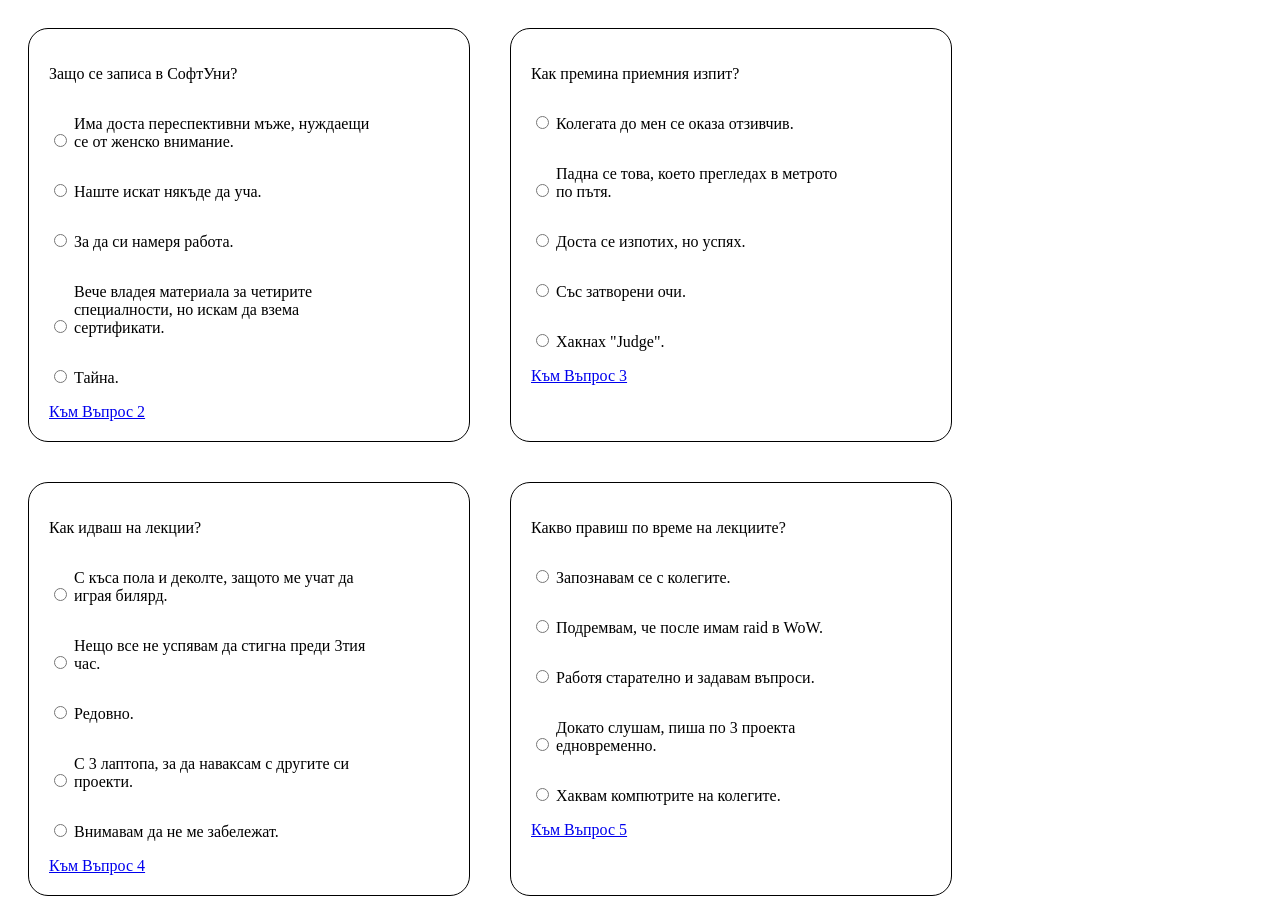
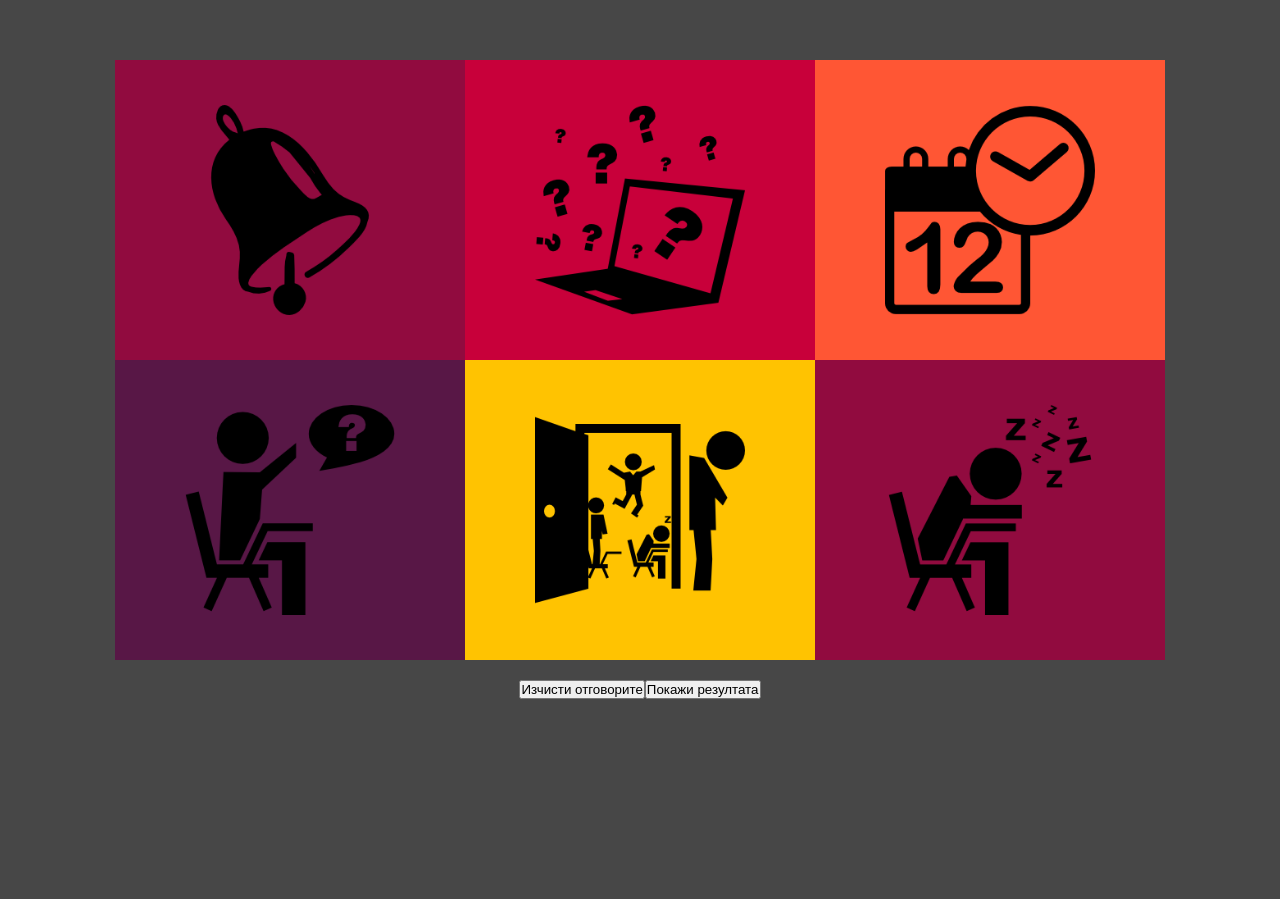
Before and after one commit to Divelina/Divelina_WebBasicsProject.github.io, a plain HTML site: page index.html in a window 1280 px wide. Shown: the top 899 px of the page. After the commit the page ends 800 px from the top, so only its background shows below. Drawn offline with Linux system fonts and the light colour scheme.

Commit message:
Tested colorPallette, background and icons. Kept the agreeable

```diff
--- /dev/null
+++ b/colorpallette.css
@@ -0,0 +1,100 @@
+body{
+    background: #474747;
+}
+
+section#q1{
+    background: #910b3f url('images/bell.png')no-repeat center;
+    background-size: 60%;
+}
+
+section#q2{
+    background: #c8003a url('images/quiz.png')no-repeat center;
+    background-size: 60%;
+}
+
+section#q3{
+    background: #ff5634 url('images/calendar-clock.png')no-repeat center;
+    background-size: 60%;
+
+}
+
+section#q4{
+    background: #581746 url('images/student-making-a-question-in-class.png')no-repeat center;
+    background-size: 60%;
+}
+
+section#q5{
+    background: #ffc301 url('images/open-class-door_mid.png')no-repeat center;
+    background-size: 60%;
+
+}
+
+section#q6{
+    background: #910b3f url('images/student-sleeping-in-class.png')no-repeat center;
+    background-size: 60%;
+}
+
+section.question{
+    box-sizing: border-box;
+}
+
+/*
+
+section#q1{
+    border: 20px solid #910b3f;
+    background: #e0e0e0;
+}
+
+
+section#q2{
+    border: 20px solid #c8003a;
+    background: #e0e0e0;
+}
+
+
+section#q3{
+    border: 20px solid #ff5634;
+    background: #fff;
+}
+
+section#q4{
+    border: 20px solid #581746;
+    background: #e0e0e0;
+}
+
+section#q5{
+    border: 20px solid #ffc301;
+    background: #e0e0e0;
+}
+
+
+section#q6{
+    border: 20px solid #910b3f;
+    background: #e0e0e0;
+}
+*/
+
+section#q1 label, section#q1 p, section#q1 a{
+    display: none;
+}
+
+
+section#q2 label, section#q2 p, section#q2 a{
+    display: none;
+}
+
+section#q3 label, section#q3 p, section#q3 a{
+    display: none;
+}
+
+section#q4 label, section#q4 p, section#q4 a{
+    display: none;
+}
+
+section#q5 label, section#q5 p, section#q5 a{
+    display: none;
+}
+
+section#q6 label, section#q6 p, section#q6 a{
+    display: none;
+}
--- /dev/null
+++ b/colorpallette2.css
@@ -0,0 +1,101 @@
+body{
+    background: #636363;
+}
+
+section#q1{
+    background: #134c67 url('images/bell.png')no-repeat center;
+    background-size: 60%;
+}
+
+section#q2{
+    background: #7cb2cc url('images/quiz.png')no-repeat center;
+    background-size: 60%;
+}
+
+section#q3{
+    background: #db553e url('images/calendar-clock.png')no-repeat center;
+    background-size: 60%;
+
+}
+
+section#q4{
+    background: #ecca60 url('images/student-making-a-question-in-class.png')no-repeat center;
+    background-size: 60%;
+}
+
+section#q5{
+    background: #db553e url('images/open-class-door_mid.png')no-repeat center;
+    background-size: 60%;
+
+}
+
+section#q6{
+    background: #134c67 url('images/student-sleeping-in-class.png')no-repeat center;
+    background-size: 60%;
+}
+
+section.question{
+    box-sizing: border-box;
+}
+
+/*
+
+section#q1{
+    border: 20px solid #910b3f;
+    background: #e0e0e0;
+}
+
+
+section#q2{
+    border: 20px solid #c8003a;
+    background: #e0e0e0;
+}
+
+section#q3{
+    border: 20px solid #ff5634;
+    background: #fff;
+}
+
+section#q4{
+    border: 20px solid #581746;
+    background: #e0e0e0;
+}
+
+section#q5{
+    border: 20px solid #ffc301;
+    background: #e0e0e0;
+}
+
+
+section#q6{
+    border: 20px solid #910b3f;
+    background: #e0e0e0;
+}
+*/
+
+
+section#q1 label, section#q1 p, section#q1 a{
+    display: none;
+}
+
+
+section#q2 label, section#q2 p, section#q2 a{
+    display: none;
+}
+
+
+section#q3 label, section#q3 p, section#q3 a{
+    display: none;
+}
+
+section#q4 label, section#q4 p, section#q4 a{
+    display: none;
+}
+
+section#q5 label, section#q5 p, section#q5 a{
+    display: none;
+}
+
+section#q6 label, section#q6 p, section#q6 a{
+    display: none;
+}
--- /dev/null
+++ b/colorpallette3.css
@@ -0,0 +1,101 @@
+body{
+    background: #636363;
+}
+
+section#q1{
+    background: #f26925 url('images/bell.png')no-repeat center;
+    background-size: 60%;
+}
+
+section#q2{
+    background: #003f6b url('images/quiz.png')no-repeat center;
+    background-size: 60%;
+}
+
+section#q3{
+    background: #85b9d1 url('images/calendar-clock.png')no-repeat center;
+    background-size: 60%;
+
+}
+
+section#q4{
+    background: #a9d15e url('images/student-making-a-question-in-class.png')no-repeat center;
+    background-size: 60%;
+}
+
+section#q5{
+    background: #74065f url('images/open-class-door_mid.png')no-repeat center;
+    background-size: 60%;
+
+}
+
+section#q6{
+    background: #f26925 url('images/student-sleeping-in-class.png')no-repeat center;
+    background-size: 60%;
+}
+
+section.question{
+    box-sizing: border-box;
+}
+
+/*
+
+section#q1{
+    border: 20px solid #910b3f;
+    background: #e0e0e0;
+}
+
+
+section#q2{
+    border: 20px solid #c8003a;
+    background: #e0e0e0;
+}
+
+section#q3{
+    border: 20px solid #ff5634;
+    background: #fff;
+}
+
+section#q4{
+    border: 20px solid #581746;
+    background: #e0e0e0;
+}
+
+section#q5{
+    border: 20px solid #ffc301;
+    background: #e0e0e0;
+}
+
+
+section#q6{
+    border: 20px solid #910b3f;
+    background: #e0e0e0;
+}
+*/
+
+
+section#q1 label, section#q1 p, section#q1 a{
+    display: none;
+}
+
+
+section#q2 label, section#q2 p, section#q2 a{
+    display: none;
+}
+
+
+section#q3 label, section#q3 p, section#q3 a{
+    display: none;
+}
+
+section#q4 label, section#q4 p, section#q4 a{
+    display: none;
+}
+
+section#q5 label, section#q5 p, section#q5 a{
+    display: none;
+}
+
+section#q6 label, section#q6 p, section#q6 a{
+    display: none;
+}
--- /dev/null
+++ b/colorpallette4.css
@@ -0,0 +1,101 @@
+body{
+    background: #636363;
+}
+
+section#q1{
+    background: #fd5f6b url('images/bell.png')no-repeat center;
+    background-size: 60%;
+}
+
+section#q2{
+    background: #618ac3 url('images/quiz.png')no-repeat center;
+    background-size: 60%;
+}
+
+section#q3{
+    background: #e3c783 url('images/calendar-clock.png')no-repeat center;
+    background-size: 60%;
+
+}
+
+section#q4{
+    background: #69aed0 url('images/student-making-a-question-in-class.png')no-repeat center;
+    background-size: 60%;
+}
+
+section#q5{
+    background: #fd5f6b url('images/open-class-door_mid.png')no-repeat center;
+    background-size: 60%;
+
+}
+
+section#q6{
+    background: #618ac3 url('images/student-sleeping-in-class.png')no-repeat center;
+    background-size: 60%;
+}
+
+section.question{
+    box-sizing: border-box;
+}
+
+/*
+
+section#q1{
+    border: 20px solid #910b3f;
+    background: #e0e0e0;
+}
+
+
+section#q2{
+    border: 20px solid #c8003a;
+    background: #e0e0e0;
+}
+
+section#q3{
+    border: 20px solid #ff5634;
+    background: #fff;
+}
+
+section#q4{
+    border: 20px solid #581746;
+    background: #e0e0e0;
+}
+
+section#q5{
+    border: 20px solid #ffc301;
+    background: #e0e0e0;
+}
+
+
+section#q6{
+    border: 20px solid #910b3f;
+    background: #e0e0e0;
+}
+*/
+
+
+section#q1 label, section#q1 p, section#q1 a{
+    display: none;
+}
+
+
+section#q2 label, section#q2 p, section#q2 a{
+    display: none;
+}
+
+
+section#q3 label, section#q3 p, section#q3 a{
+    display: none;
+}
+
+section#q4 label, section#q4 p, section#q4 a{
+    display: none;
+}
+
+section#q5 label, section#q5 p, section#q5 a{
+    display: none;
+}
+
+section#q6 label, section#q6 p, section#q6 a{
+    display: none;
+}
--- a/index.css
+++ b/index.css
@@ -1,26 +1,50 @@
+*{
+    margin: 0;
+    padding: 0;
+}
+
+body{
+    font-size: 14px;
+}
+
 div.questions{
+    margin-top: 60px;
     display: flex;
     flex-wrap: wrap;
+    justify-content: center;
 }
 
 section.question{
-    width: 400px;
-    margin: 20px;
+    width: 350px;
+    height: 300px;
     padding: 20px;
-    border: 1px solid black;
-    border-radius: 20px;
 }
+
 
 label{
     display: block;
+    margin: 10px 0;
 }
 
 input[type="radio"], label > p{
     display: inline-block;
+    vertical-align: center;
 }
 
 label > p{
-    max-width: 300px;
+    max-width: 250px;
+}
+
+a.next-question{
+    display: inline-block;
+    float: right;
+}
+
+div.form-buttons{
+    margin-top: 20px;
+    display: flex;
+    flex-wrap: wrap;
+    justify-content: center;
 }
 
 #test-result{
@@ -30,7 +54,6 @@ label > p{
     margin: 20px;
 }
 
-
 #result{
     font-size: 30px;
     color: blue;
--- a/index.html
+++ b/index.html
@@ -5,6 +5,7 @@
     <title>SoftUni Student Test</title>
     <link rel="stylesheet" href="index.css">
     <script src="index.html.js"></script>
+    <link rel="stylesheet" href="colorpallette.css">
 </head>
 <body>
 
@@ -35,7 +36,7 @@
                             <p>Тайна.</p>
                         </label>
 
-                        <a href="#q2">Към Въпрос 2</a>
+                        <a class="next-question" href="#q2">Към Въпрос 2</a>
                     </section>
 
                     <section class="question" id="q2">
@@ -61,7 +62,7 @@
                             <p>Хакнах &quot;Judge&quot;.</p>
                         </label>
 
-                        <a href="#q3">Към Въпрос 3</a>
+                        <a class="next-question" href="#q3">Към Въпрос 3</a>
                     </section>
 
 
@@ -88,7 +89,7 @@
                             <p>Внимавам да не ме забележат.</p>
                         </label>
 
-                        <a href="#q4">Към Въпрос 4</a>
+                        <a class="next-question" href="#q4">Към Въпрос 4</a>
                     </section>
 
                     <section class="question" id="q4">
@@ -114,7 +115,7 @@
                             <p>Хаквам компютрите на колегите.</p>
                         </label>
 
-                        <a href="#q5">Към Въпрос 5</a>
+                        <a class="next-question" href="#q5">Към Въпрос 5</a>
                     </section>
 
                     <section class="question" id="q5">
@@ -141,7 +142,7 @@
                             <p>Шумът е добро прикритие.</p>
                         </label>
 
-                        <a href="#q6">Към Въпрос 6</a>
+                        <a class="next-question" href="#q6">Към Въпрос 6</a>
                     </section>
 
                     <section class="question" id="q6">
@@ -167,13 +168,14 @@
                             <p>Хаквам &quot;Judge&quot;.</p>
                         </label>
 
-                        <a href="#answer">Към отговорите</a>
+                        <a class="next-question" href="#answer">Към отговорите</a>
                     </section>
 
                 </div>
-
-                <button type="reset" onclick="ActivateRadioButtons()">Изчисти отговорите</button>
-                <button id="answer" type="button" onclick="SubmitQuestions()">Покажи резултата</button>
+                <div class="form-buttons">
+                    <button type="reset" onclick="ActivateRadioButtons()">Изчисти отговорите</button>
+                    <button id="answer" type="button" onclick="SubmitQuestions()">Покажи резултата</button>
+                </div>
             </form>
 
     </div>
```
Also changed, not shown: images/bell.png (added), images/calendar-clock.png (added), images/open-class-door_mid.png (added), images/quiz.png (added), images/student-making-a-question-in-class.png (added), images/student-sleeping-in-class.png (added).
